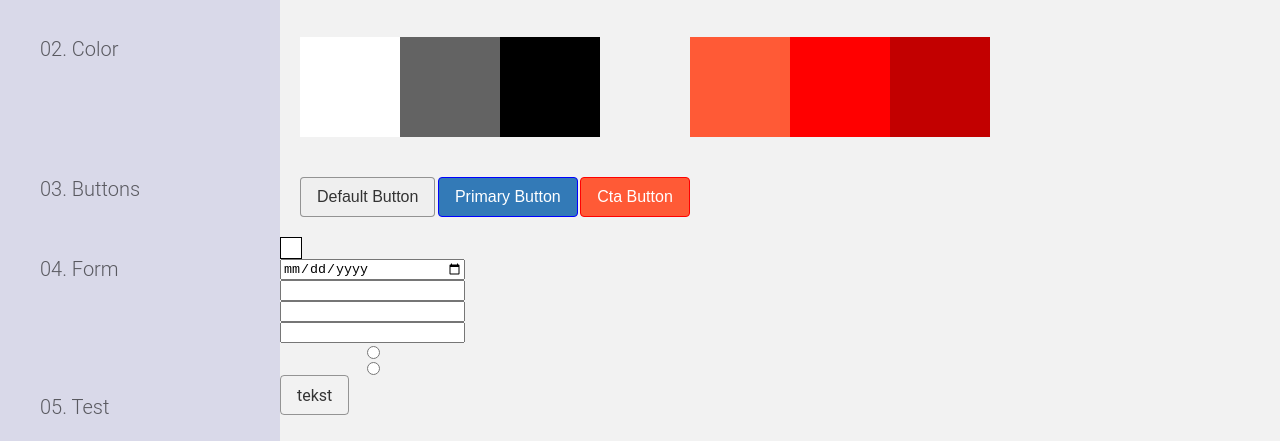
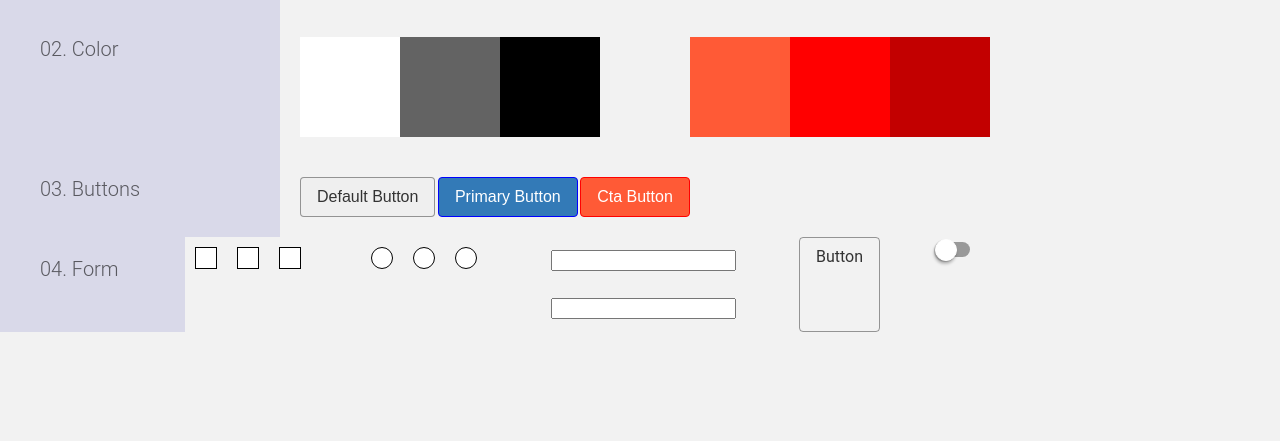
Before and after one commit to abath88/Atoms, a plain HTML site: page index.html in a window 1280 px wide. Shown: the part 426-867 px from the top of the page. After the commit the page ends 800 px from the top, so only its background shows below. Drawn offline with Linux system fonts and the light colour scheme.

Commit message:
12.11.2019 - Switch, first refactory
Added 2 png, created switch button.
First refactory.

```diff
--- a/index.html
+++ b/index.html
@@ -72,39 +72,59 @@
                 <h1>04. Form</h1>
             </div>
             <div class="content">
-                <form action="/login" method="post">
-                    <div class="container_checkbox">
-                        <input type="checkbox" name="checkbox">
-                        <span class="checkmark"></span>
+                <form class="form" action="/login" method="post">
+                    <div class="container">
+                        <div class="container_checkbox">
+                            <input type="checkbox" name="checkbox">
+                            <span class="checkmark"></span>
+                        </div>
+                        <div class="container_checkbox">
+                            <input type="checkbox" name="checkbox">
+                            <span class="checkmark"></span>
+                        </div>
+                        <div class="container_checkbox">
+                            <input type="checkbox" name="checkbox">
+                            <span class="checkmark"></span>
+                        </div>
                     </div>
 
-                    <input type="date" name="" id="">
-                    <input type="password" name="" id="">
-                    <input type="text" name="street" id="">
-                    <input type="tel" name="tel" id="">
-                    <input type="radio" name="radio" id="">
-                    <input type="radio" name="radio" id="">
+                    <div class="container">
+                        <div class="container_radio">
+                            <input type="radio" name="radio">
+                            <span class="checkmark_radio"></span>
+                        </div>
+                        <div class="container_radio">
+                            <input type="radio" name="radio">
+                            <span class="checkmark_radio"></span>
+                        </div>
+                        <div class="container_radio">
+                            <input type="radio" name="radio">
+                            <span class="checkmark_radio"></span>
+                        </div>
+                    </div>
+
+                    <div class="container_text">
+                        <input type="password" name="" id="">
+                        <input type="text" name="street" id="">
+                    </div>
+
+                    <div class="container">
+                        <div class="btn btn_check">
+                            <input type="checkbox">
+                            <span class="btn_checkmark"></span>
+                            Button
+                        </div>
+                    </div>
+
+                    <div class="container">
+                        <div class="switch">
+                            <input type="checkbox" name="checkbox">
+                            <span class="switchbox"></span>
+                        </div>
+                    </div>
                 </form>
             </div>
         </div>
         <!-- END OF FORM -->
-
-
-         <!-- TEST CONTAINER -->
-         <div class="container">
-            <div class="title">
-                <h1>05. Test</h1>
-            </div>
-            <div class="content">
-                <form>
-                    <div class="btn btn_check">
-                        <input type="checkbox">
-                        <span class="btn_checkmark"></span>
-                        tekst
-                    </div>
-                </form>
-            </div>
-        </div>
-        <!-- END OF TEST CONTAINER -->
     </body>
 </html>
--- a/style.css
+++ b/style.css
@@ -173,10 +173,6 @@ form {
     z-index: 10;
 }
 
-.checkmark {
-
-}
-
 .checkmark:after {
     content: "";
     position: absolute;
@@ -193,6 +189,47 @@ form {
 .container_checkbox input:checked ~ .checkmark:after {
     display: block;
 }
+
+/* INPUT:RADIO */
+.container_radio {
+    position: relative;
+    height: 20px;
+    width: 20px;
+
+    background-color: #fff;
+    border: 1px solid #000;
+    border-radius: 50%;
+
+    cursor: pointer;
+}
+
+.container_radio input {
+    position: absolute;
+    opacity: 0;
+    height: 21px;
+    width: 21px;
+    padding: 0;
+    margin: 0;
+    cursor: pointer;
+    z-index: 10;
+}
+
+.checkmark_radio:after {
+    content: "";
+    position: absolute;
+    top: 5px;
+    left: 5px;
+    width: 10px;
+    height: 10px;
+    border-radius: 50%;
+    background-color: #000;
+    display: none;
+}
+
+.container_radio input:checked ~ .checkmark_radio:after {
+    display: block;
+}
+/* END INPUT:RADIO */
 
 
 .btn_check {
@@ -231,3 +268,86 @@ form {
 .btn_check input:checked ~ .btn_checkmark:after {
     display: inline-block;
 }
+
+.switch {
+    position: relative;
+    width: 300px;
+    height: 30px;
+
+}
+
+.switch input {
+    position: absolute;
+    width: 300px;
+    height: 30px;
+    top: 0;
+    left: 0;
+    opacity: 0;
+    z-index: 10;
+    cursor: pointer;
+}
+
+.switchbox {
+    position: absolute;
+    top: 5px;
+    left: 10px;
+    background-color: #999;
+    border-radius: 50px;
+    width: 30px;
+    height: 15px;
+
+}
+
+.switchbox::before {
+    content: "";
+    position: absolute;
+    top: -3px;
+    left: -5px;
+    width: 20px;
+    height: 20px;
+
+    background-color: white;
+    border: 1px solid white;
+    border-radius: 50%;
+
+    box-shadow:
+        -1px 3px 3px rgba(0, 0, 0, .25),
+        -1px 1px 1px rgba(0, 0, 0, .22);
+
+    transition: all 280ms ease-in-out;
+}
+
+.switch input:checked ~ .switchbox::before {
+    left: 12px;
+    background-color: rgb(3, 149, 136);
+    border-color: rgb(3, 149, 136);
+}
+
+.switch input:checked ~ .switchbox {
+    background-color: rgb(110, 189, 183);
+}
+
+
+.container > .container_checkbox {
+    margin: 1em;
+}
+.container > .container_radio {
+    margin: 1em;
+}
+
+.container_text {
+    display: flex;
+    flex-direction: column;
+}
+
+.container_text > input {
+    margin: 1em;
+}
+
+.form {
+    display: flex;
+    flex-direction: row;
+}
+.form > div {
+    margin-right: 5em;
+}
```
Also changed, not shown: 8fe78e085d1c7f1e97955be4101615fc7772c90f.png (added), USLDm.png (added).
